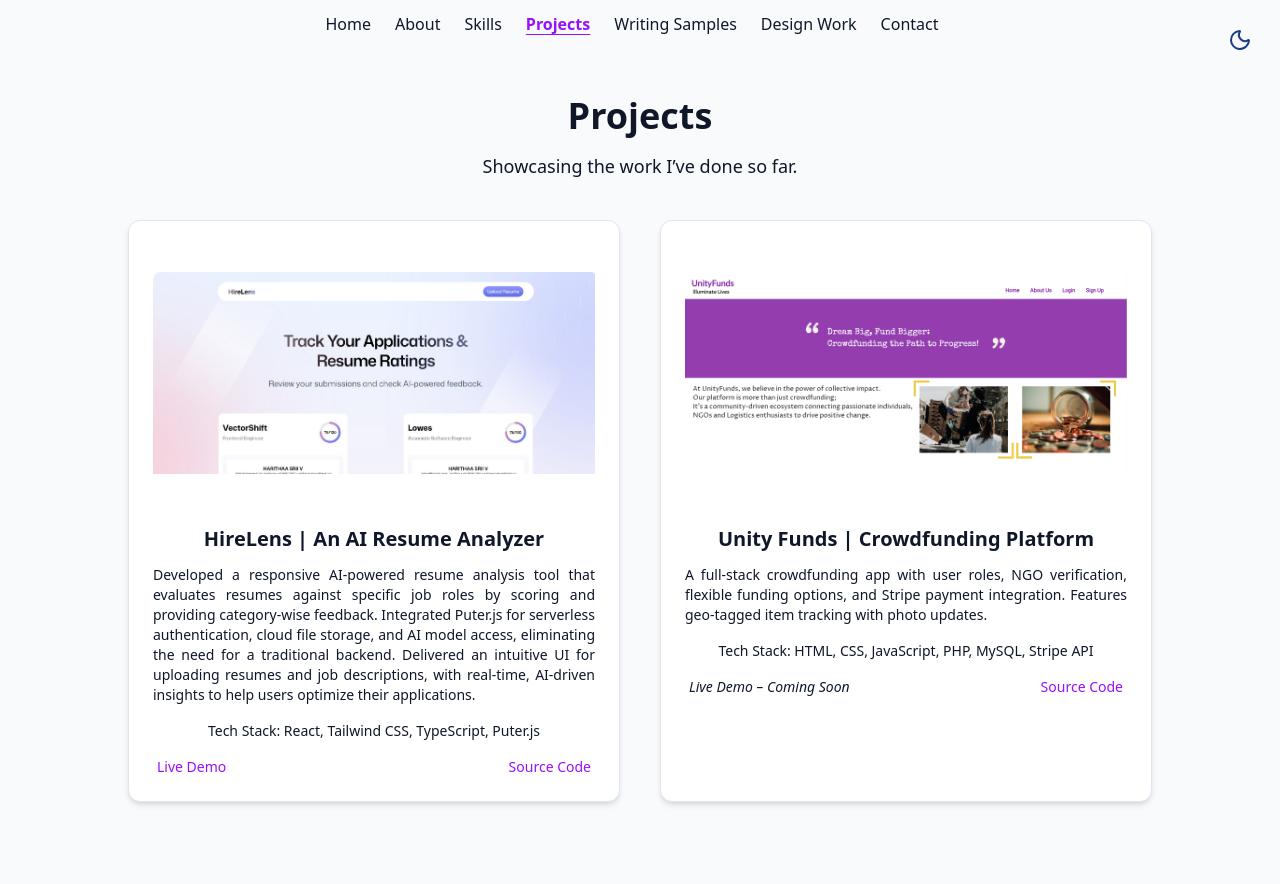
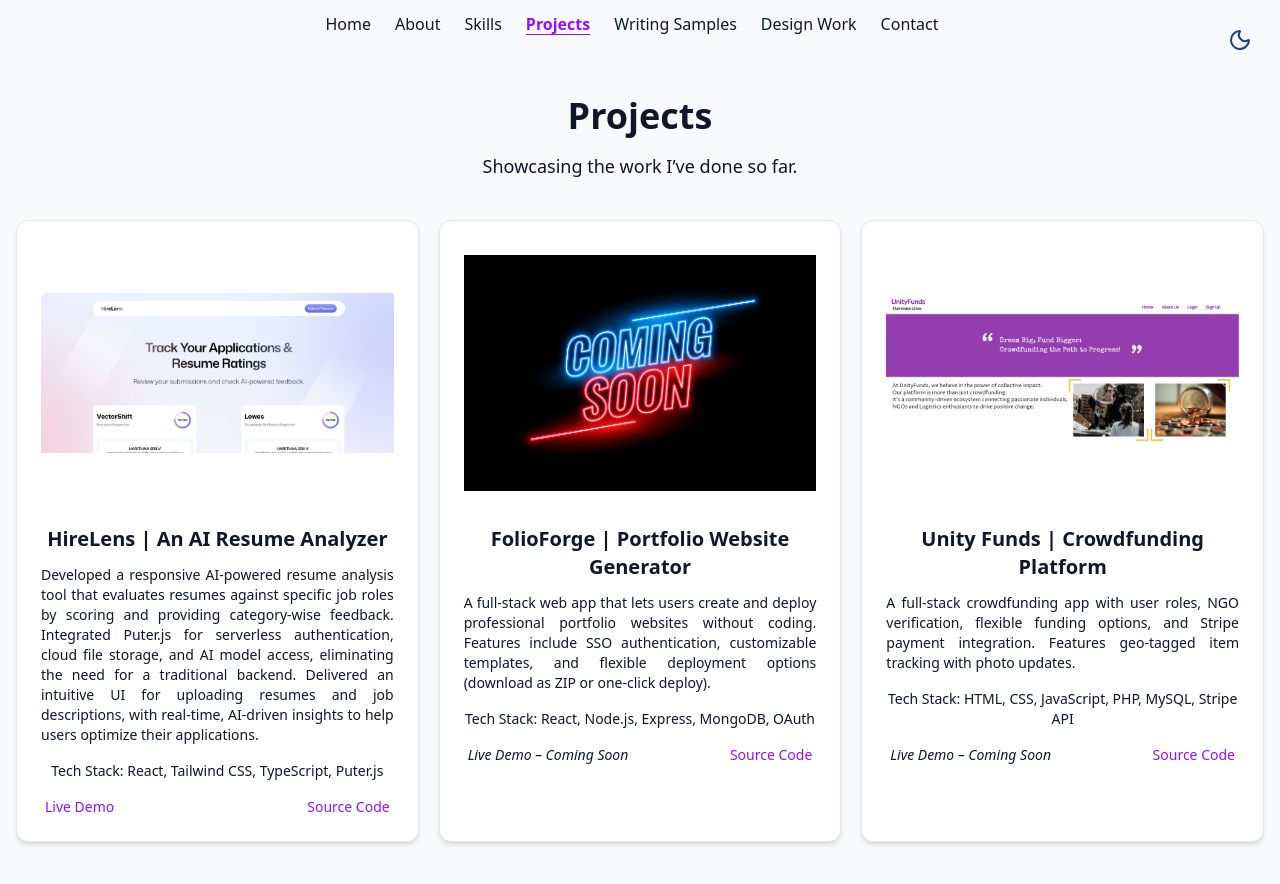
Before and after one commit to harithaa-srii/Portfolio-website, a React (Vite) app: page /projects in a window 1280 px wide. Shown: the top 884 px of the page. Before the commit the page ends 850 px from the top, so only its background shows below. Built offline with nearby package versions, Linux system fonts and the light colour scheme.

Commit message:
projects update

```diff
--- a/src/Pages/Projects.jsx
+++ b/src/Pages/Projects.jsx
@@ -10,6 +10,15 @@ export const Projects = () => {
       sourceCode: "https://github.com/harithaa-srii/resume-analyzer",
     },
      {
+      title:"FolioForge | Portfolio Website Generator",
+      description:
+      "A full-stack web app that lets users create and deploy professional portfolio websites without coding. Features include SSO authentication, customizable templates, and flexible deployment options (download as ZIP or one-click deploy).",
+      techStack: ["React", "Node.js", "Express", "MongoDB", "OAuth"],
+      image: "/thumbnails/coming-soon.jpg",
+      liveLink: "",
+      sourceCode: "https://github.com/harithaa-srii/portfolio-generator",
+    },
+    {
       title: "Unity Funds | Crowdfunding Platform",
       description:
         "A full-stack crowdfunding app with user roles, NGO verification, flexible funding options, and Stripe payment integration. Features geo-tagged item tracking with photo updates.",
@@ -18,16 +27,17 @@ export const Projects = () => {
       liveLink: "",
       sourceCode: "https://github.com/harithaa-srii/crowdfunding-platform",
     },
+
   ];
 
   return (
-    <section className="min-h-screen px-6 py-12 bg-background text-foreground">
+    <section className="min-h-screen px-4 py-12 bg-background text-foreground">
       <h2 className="text-4xl font-bold text-center mb-4">Projects</h2>
       <p className="text-center text-muted-foreground text-lg mb-10">
         Showcasing the work I’ve done so far.
       </p>
 
-      <div className="grid grid-cols-1 md:grid-cols-2 gap-10 max-w-5xl mx-auto">
+    <div className="grid grid-cols-1 md:grid-cols-3 gap-5 max-w-7xl mx-auto">
   {projects.map((project, index) => (
     <div
       key={index}
@@ -59,7 +69,9 @@ export const Projects = () => {
             Live Demo
           </a>
         ) : (
-                <span className="text-muted-foreground italic">Live Demo – Coming Soon</span>
+          <span className="text-muted-foreground italic">
+            Live Demo – Coming Soon
+          </span>
         )}
         <a
           href={project.sourceCode}
@@ -73,6 +85,7 @@ export const Projects = () => {
     </div>
   ))}
 </div>
+
     </section>
   );
 };
```
Also changed, not shown: public/thumbnails/coming-soon.jpg (added). Lines whose indentation alone changed are shown as unchanged.
